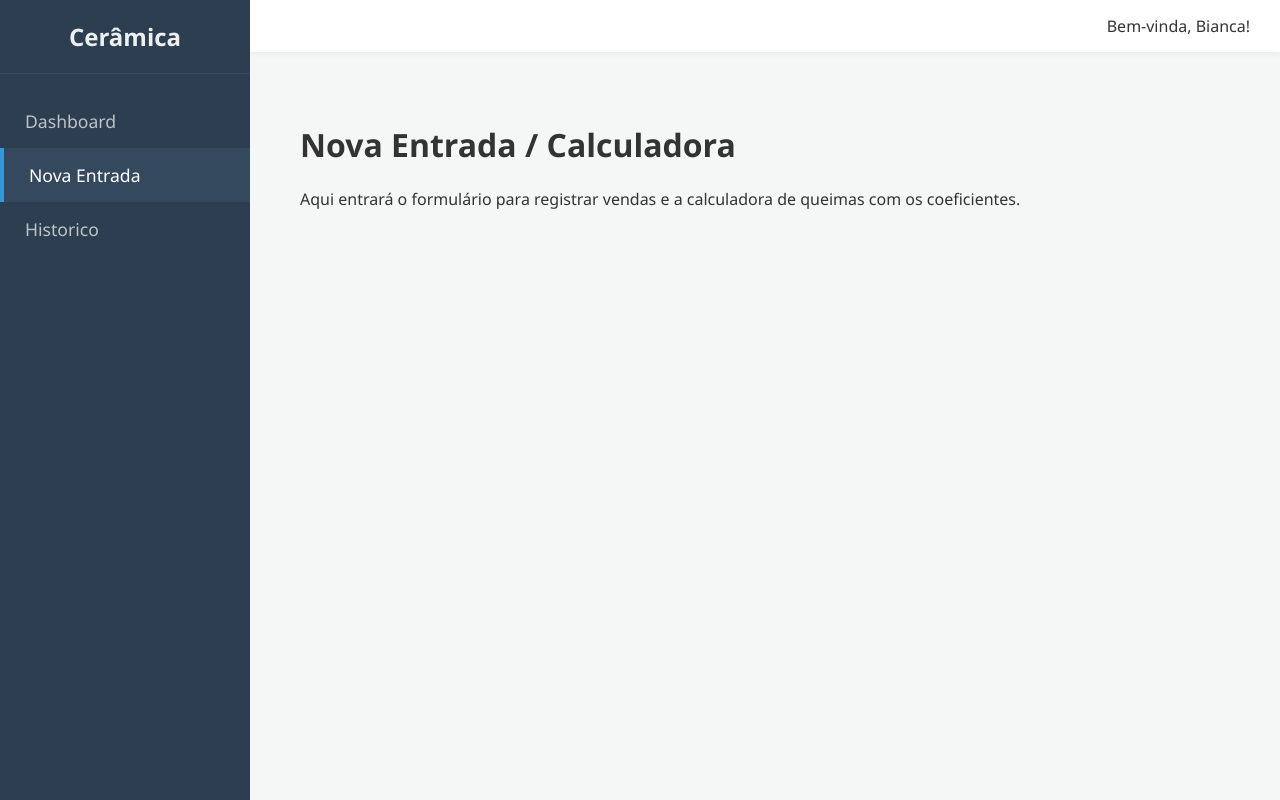
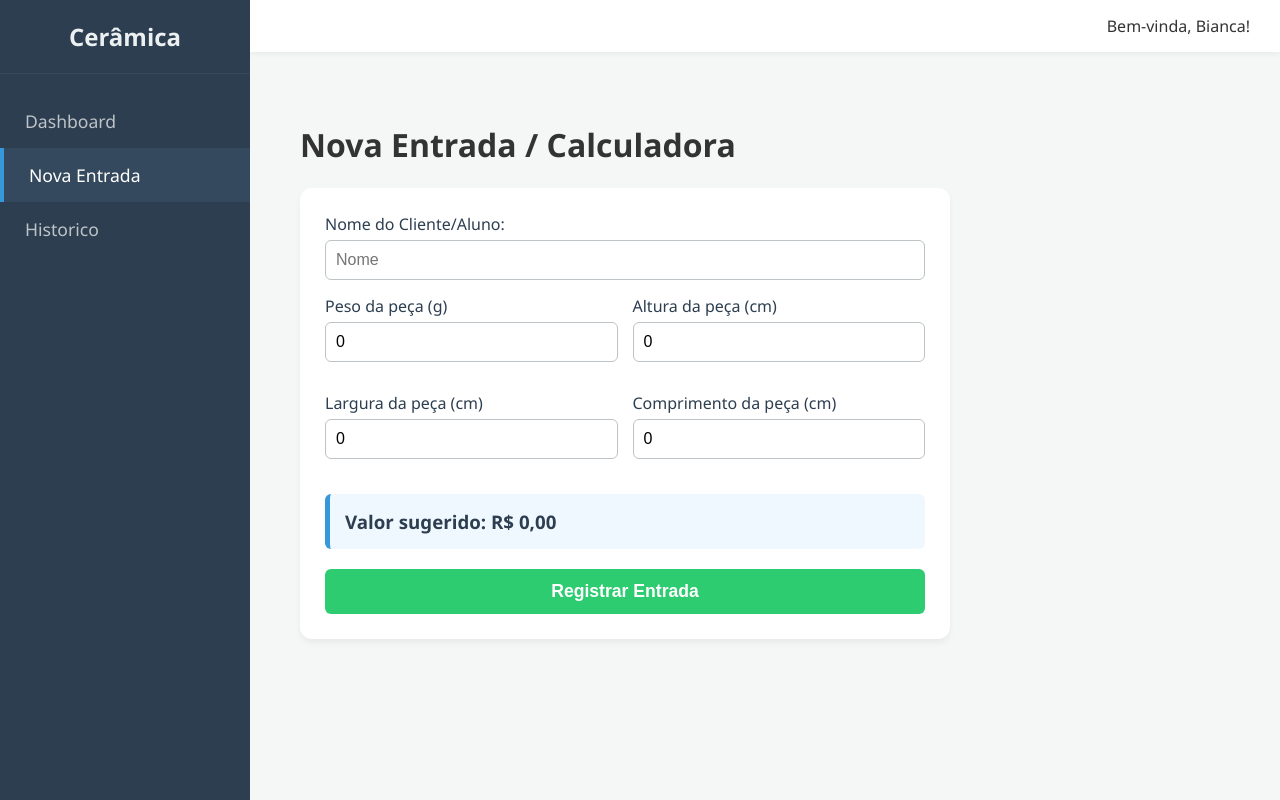
Before and after one commit to isampaio92/sistema-ceramica, a Vue app in the folder frontend/: page /entradas in a window 1280 px wide. Built offline with nearby package versions, Linux system fonts and the light colour scheme.

Commit message:
feat: implementa calculadora de queimas e formulario de entrada

```diff
--- a/frontend/src/views/EntradasView.vue
+++ b/frontend/src/views/EntradasView.vue
@@ -1,18 +1,170 @@
 <script setup>
-import { ref } from 'vue'
+  import { ref, computed } from 'vue'
 
-const titulo = ref('Nova Entrada / Calculadora')
+  const titulo = ref('Nova Entrada / Calculadora')
+
+  const nomeCliente = ref('')
+  const peso = ref(0)
+  const altura = ref(0)
+  const largura = ref(0)
+  const comprimento = ref(0)
+
+  const valorCalculado = computed(() => {
+    const volume = altura.value * largura.value * comprimento.value
+    const custoVolume = volume * 0.01
+    const custoPeso = peso.value * 0.05
+
+    return custoVolume + custoPeso
+  })
+
+  const formatarMoeda = (valor) => {
+    return new Intl.NumberFormat('pt-BR', {
+      style: 'currency',
+      currency: 'BRL'
+    }).format(valor)
+  }
+
+  const salvarEntrada = () => {
+    console.log('Simulando envio para o Node.js:', {
+      cliente: nomeCliente.value,
+      valorCobrado: valorCalculado.value
+    })
+    alert(`Entrada de ${formatarMoeda(valorCalculado.value)} registrada com sucesso!`)
+  }
 </script>
 
 <template>
   <div class="entradas">
     <h1>{{ titulo }}</h1>
-    <p>Aqui entrará o formulário para registrar vendas e a calculadora de queimas com os coeficientes.</p>
+
+    <div class="calculadora-card">
+      <form @submit.prevent="salvarEntrada">
+
+        <div class="form-group">
+          <label for="nome">Nome do Cliente/Aluno:</label>
+          <input
+            type="text"
+            id="nome"
+            v-model="nomeCliente"
+            required
+            placeholder="Nome"
+          />
+        </div>
+
+        <div class="dimensoes-grid">
+          <div class="form-group">
+            <label for="peso">Peso da peça (g)</label>
+            <input
+              type="number"
+              id="peso"
+              v-model="peso"
+              min="0"
+            />
+          </div>
+          <div class="form-group">
+            <label for="altura">Altura da peça (cm)</label>
+            <input
+              type="number"
+              id="altura"
+              v-model="altura"
+              min="0"
+            />
+          </div>
+          <div class="form-group">
+            <label for="largura">Largura da peça (cm)</label>
+            <input
+              type="number"
+              id="largura"
+              v-model="largura"
+              min="0"
+            />
+          </div>
+          <div class="form-group">
+            <label for="comprimento">Comprimento da peça (cm)</label>
+            <input
+              type="number"
+              id="comprimento"
+              v-model="comprimento"
+              min="0"
+            />
+          </div>
+        </div>
+
+        <div class="resultado">
+          <h3> Valor sugerido: {{ formatarMoeda(valorCalculado) }}</h3>
+        </div>
+
+        <button type="submit" class="btn-salvar">Registrar Entrada</button>
+      </form>
+    </div>
   </div>
 </template>
 
 <style scoped>
-.entradas {
-  padding: 20px;
-}
+  .entradas {
+    padding: 20px;
+  }
+
+  .calculadora-card {
+    background-color: #fff;
+    padding: 25px;
+    border-radius: 12px;
+    box-shadow: 0 4px 6px rgba(0,0,0,0.05);
+    max-width: 600px;
+    margin-top: 20px;
+  }
+
+  .form-group {
+    margin-bottom: 15px;
+    display: flex;
+    flex-direction: column;
+  }
+
+  label {
+    margin-bottom: 5px;
+    font-weight: 500;
+    color: #2c3e50;
+  }
+
+  input {
+    padding: 10px;
+    border: 1px solid #bdc3c7;
+    border-radius: 6px;
+    font-size: 1rem;
+  }
+
+  .dimensoes-grid {
+    display: grid;
+    grid-template-columns: repeat(2, 1fr);
+    gap: 15px;
+  }
+
+  .resultado {
+    margin: 20px 0;
+    padding: 15px;
+    background-color: #f0f8ff;
+    border-left: 5px solid #3498db;
+    border-radius: 6px;
+  }
+
+  .resultado h3 {
+    margin: 0;
+    color: #2c3e50;
+  }
+
+  .btn-salvar {
+    background-color: #2ecc71;
+    color: white;
+    border: none;
+    padding: 12px 20px;
+    border-radius: 6px;
+    font-size: 1.1rem;
+    cursor: pointer;
+    width: 100%;
+    font-weight: bold;
+  }
+
+  .btn-salvar:hover {
+    background-color: #27ae60;
+  }
 </style>
```
